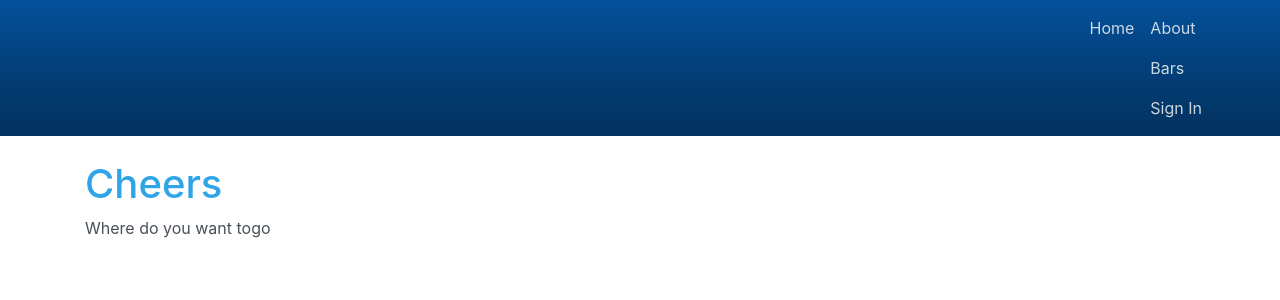
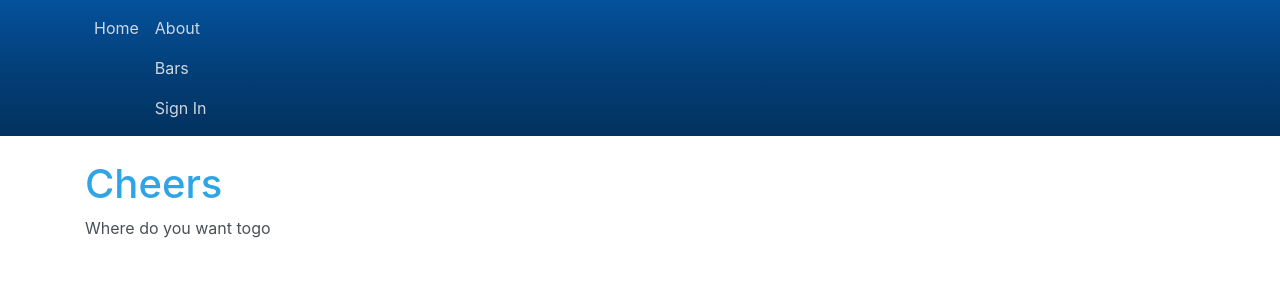
Before and after one commit to roxanneseders/nextwork, a Next.js app: page / in a window 1280 px wide. Shown: the top 300 px of the page. Built offline with nearby package versions, Linux system fonts and the light colour scheme.

Commit message:
updated 1/26/18

```diff
--- a/comps/MyLayout.js
+++ b/comps/Layout.js
@@ -1,7 +1,7 @@
 import Head from "next/head";
 import Navbar from "./Navbar";
 
-const MyLayout = props => (
+const Layout = props => (
   <div>
     <Head>
       <title>CHEERS</title>
@@ -11,8 +11,9 @@ const MyLayout = props => (
       />
     </Head>
     <Navbar />
+
     <div className="container">{props.children}</div>
   </div>
 );
 
-export default MyLayout;
+export default Layout;
--- a/comps/Navbar.js
+++ b/comps/Navbar.js
@@ -5,7 +5,7 @@ const Navbar = () => (
     <div className="container">
       <a className="navbar-brand" href="#" />
       <div className="collapse navbar-collapse">
-        <ul className="navbar-nav ml-auto">
+        <ul className="navbar-nav l-auto">
           <li className="nav-item">
             <Link href="/">
               <a className="nav-link">Home</a>
--- a/pages/about.js
+++ b/pages/about.js
@@ -1,4 +1,4 @@
-import Layout from "../comps/MyLayout.js";
+import Layout from "../comps/Layout.js";
 
 const About = () => (
   <Layout>
--- a/pages/bars.js
+++ b/pages/bars.js
@@ -1,4 +1,4 @@
-import Layout from "../comps/MyLayout.js";
+import Layout from "../comps/Layout.js";
 
 export default () => (
   <Layout>
--- a/pages/home.js
+++ b/pages/home.js
@@ -1,4 +1,4 @@
-import Layout from "../comps/MyLayout.js";
+import Layout from "../comps/Layout.js";
 
 export default () => (
   <Layout>
--- a/pages/index.js
+++ b/pages/index.js
@@ -1,4 +1,4 @@
-import Layout from "../comps/MyLayout";
+import Layout from "../comps/Layout";
 
 const Index = props => (
   <Layout>
--- a/pages/signin.js
+++ b/pages/signin.js
@@ -1,4 +1,4 @@
-import Layout from "../comps/MyLayout.js";
+import Layout from "../comps/Layout.js";
 
 export default () => (
   <Layout>
```
